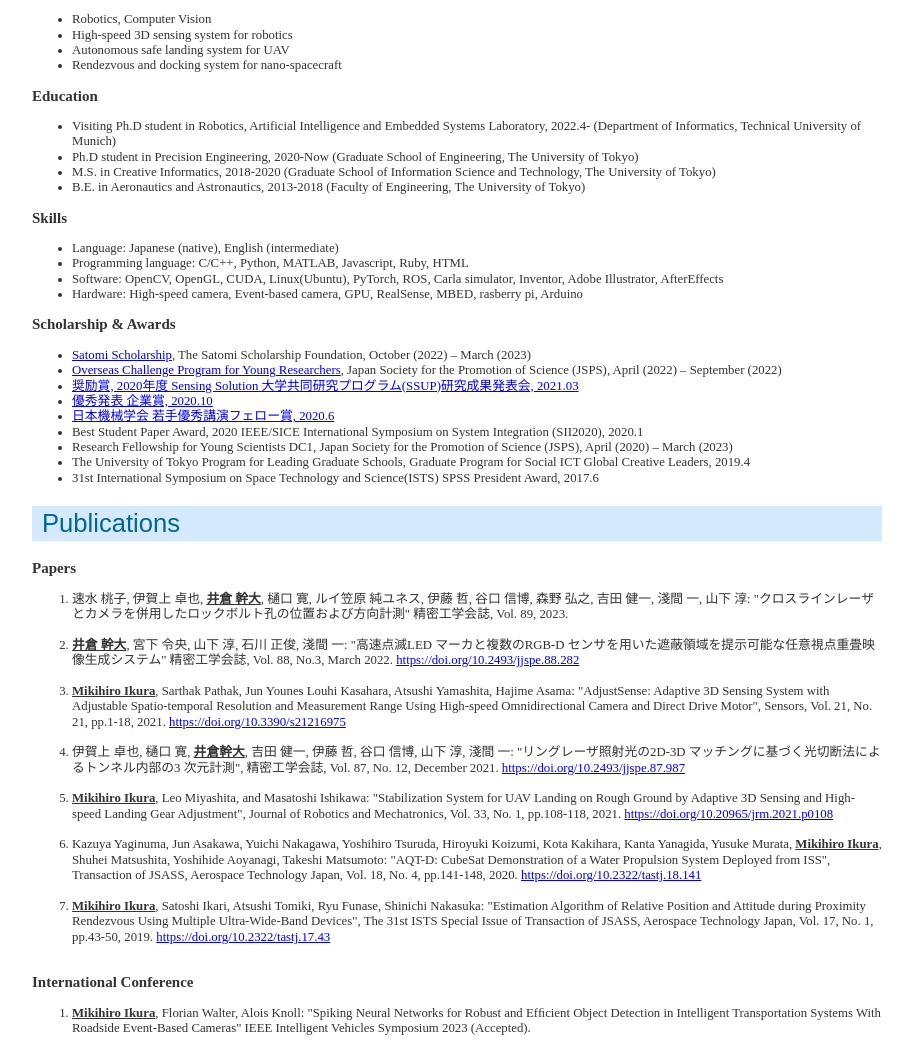
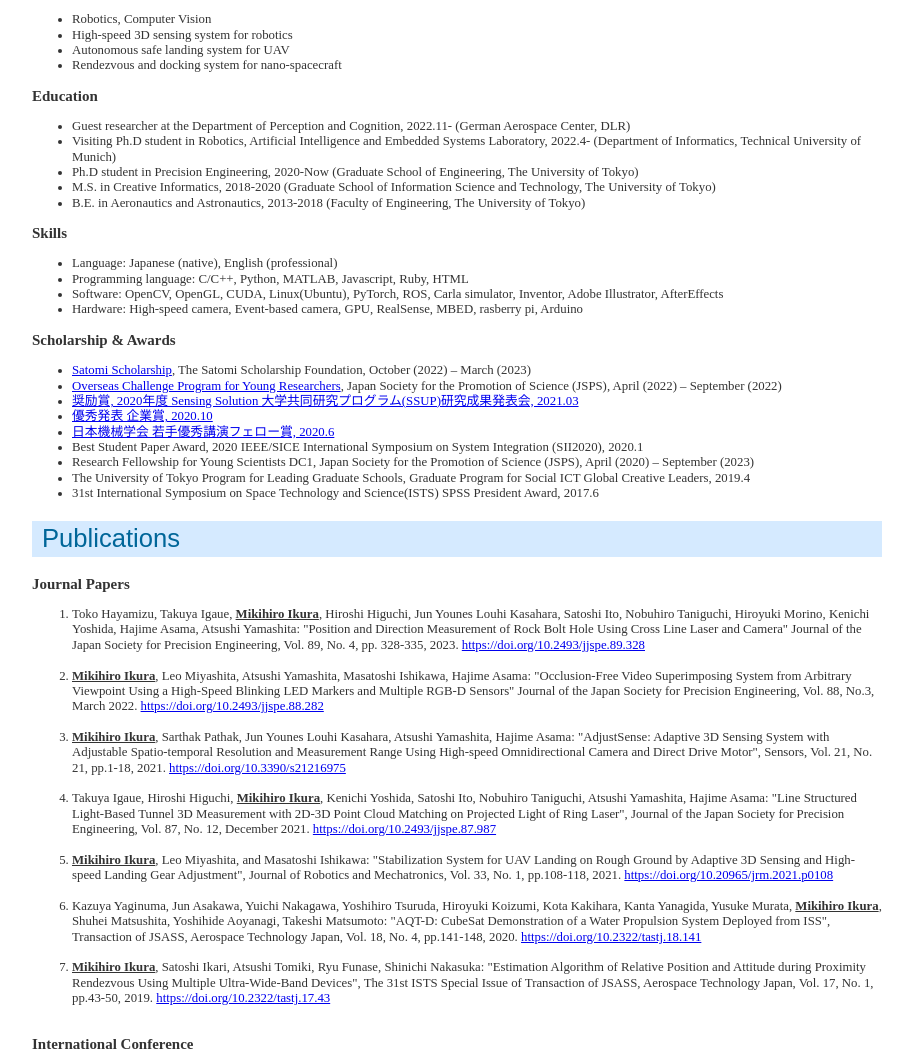
Before and after one commit to mikihiroikura/mikihiroikura.github.io, a plain HTML site: page index.html in a window 1280 px wide. Shown: the part 465-1514 px from the top of the page, without its empty margins (183-1096 px from the left). Drawn offline with Linux system fonts and the light colour scheme.

Commit message:
change to english, etc

```diff
--- a/index.html
+++ b/index.html
@@ -49,6 +49,7 @@
 
       <h3>Education</h3>
       <ul>
+        <li>Guest researcher at the Department of Perception and Cognition, 2022.11- (German Aerospace Center, DLR)</li>
         <li>Visiting Ph.D student in Robotics, Artificial Intelligence and Embedded Systems Laboratory, 2022.4- (Department of Informatics, Technical University of Munich)</li>
         <li>Ph.D student in Precision Engineering, 2020-Now (Graduate School of Engineering, The University of Tokyo)</li>
         <li>M.S. in Creative Informatics, 2018-2020 (Graduate School of Information Science and Technology, The University of Tokyo)</li>
@@ -57,7 +58,7 @@
 
       <h3>Skills</h3>
       <ul>
-        <li>Language: Japanese (native), English (intermediate)</li>
+        <li>Language: Japanese (native), English (professional)</li>
         <li>Programming language: C/C++, Python, MATLAB, Javascript, Ruby, HTML</li>
         <li>Software: OpenCV, OpenGL, CUDA, Linux(Ubuntu), PyTorch, ROS, Carla simulator, Inventor, Adobe Illustrator, AfterEffects</li>
         <li>Hardware: High-speed camera, Event-based camera, GPU, RealSense, MBED, rasberry pi, Arduino</li>
@@ -71,22 +72,23 @@
         <li><a href="static/Award_0925_1.pdf">優秀発表 企業賞, 2020.10</a></li>
         <li><a href="https://www.jsme.or.jp/archive/award/shou6-19.pdf">日本機械学会 若手優秀講演フェロー賞, 2020.6</a></li>
         <li>Best Student Paper Award, 2020 IEEE/SICE International Symposium on System Integration (SII2020), 2020.1</li>
-        <li>Research Fellowship for Young Scientists DC1, Japan Society for the Promotion of Science (JSPS), April (2020) – March (2023)</li>
+        <li>Research Fellowship for Young Scientists DC1, Japan Society for the Promotion of Science (JSPS), April (2020) – September (2023)</li>
         <li>The University of Tokyo Program for Leading Graduate Schools, Graduate Program for Social ICT Global Creative Leaders, 2019.4</li>
         <li>31st International Symposium on Space Technology and Science(ISTS) SPSS President Award, 2017.6</li>
       </ul>
 
 
       <div class="title" id="pubs"> Publications </div>
-      <h3>Papers</h3>
+      <h3>Journal Papers</h3>
       <ol>
-        <li>速水 桃子, 伊賀上 卓也, <u><b>井倉 幹大</b></u>, 樋口 寛, ルイ笠原 純ユネス, 伊藤 哲, 谷口 信博, 森野 弘之, 吉田 健一, 淺間 一, 山下 淳:
-          "クロスラインレーザとカメラを併用したロックボルト孔の位置および方向計測"
-          精密工学会誌, Vol. 89, 2023.
+        <li>Toko Hayamizu, Takuya Igaue, <u><b>Mikihiro Ikura</b></u>, Hiroshi Higuchi, Jun Younes Louhi Kasahara, Satoshi Ito, Nobuhiro Taniguchi, Hiroyuki Morino, Kenichi Yoshida, Hajime Asama, Atsushi Yamashita:
+          "Position and Direction Measurement of Rock Bolt Hole Using Cross Line Laser and Camera"
+          Journal of the Japan Society for Precision Engineering, Vol. 89, No. 4, pp. 328-335, 2023.
+          <a href="https://doi.org/10.2493/jjspe.89.328">https://doi.org/10.2493/jjspe.89.328</a>
         </li><br>
-        <li><u><b>井倉 幹大</b></u>, 宮下 令央, 山下 淳, 石川 正俊, 淺間 一:
-          "高速点滅LED マーカと複数のRGB-D センサを用いた遮蔽領域を提示可能な任意視点重畳映像生成システム"
-          精密工学会誌, Vol. 88, No.3, March 2022.
+        <li><u><b>Mikihiro Ikura</b></u>, Leo Miyashita, Atsushi Yamashita, Masatoshi Ishikawa, Hajime Asama:
+          "Occlusion-Free Video Superimposing System from Arbitrary Viewpoint Using a High-Speed Blinking LED Markers and Multiple RGB-D Sensors"
+          Journal of the Japan Society for Precision Engineering, Vol. 88, No.3, March 2022.
           <a href="https://doi.org/10.2493/jjspe.88.282">https://doi.org/10.2493/jjspe.88.282</a>
         </li><br>
         <li><b><u>Mikihiro Ikura</u></b>, Sarthak Pathak, Jun Younes Louhi Kasahara, Atsushi Yamashita, Hajime Asama:
@@ -95,9 +97,9 @@
           Sensors, Vol. 21, No. 21, pp.1-18, 2021.
           <a href="https://doi.org/10.3390/s21216975">https://doi.org/10.3390/s21216975</a>
         </li><br>
-        <li>伊賀上 卓也, 樋口 寛, <u><b>井倉幹大</b></u>, 吉田 健一, 伊藤 哲, 谷口 信博, 山下 淳, 淺間 一:
-          "リングレーザ照射光の2D-3D マッチングに基づく光切断法によるトンネル内部の3 次元計測",
-          精密工学会誌, Vol. 87, No. 12, December 2021.
+        <li>Takuya Igaue, Hiroshi Higuchi, <u><b>Mikihiro Ikura</b></u>, Kenichi Yoshida, Satoshi Ito, Nobuhiro Taniguchi, Atsushi Yamashita, Hajime Asama:
+          "Line Structured Light-Based Tunnel 3D Measurement with 2D-3D Point Cloud Matching on Projected Light of Ring Laser",
+          Journal of the Japan Society for Precision Engineering, Vol. 87, No. 12, December 2021.
           <a href="https://doi.org/10.2493/jjspe.87.987">https://doi.org/10.2493/jjspe.87.987</a>
         </li><br>
         <li><b><u>Mikihiro Ikura</u></b>, Leo Miyashita, and Masatoshi Ishikawa:
@@ -125,7 +127,7 @@
         <li><b><u>Mikihiro Ikura</u></b>, Florian Walter, Alois Knoll:
           "Spiking Neural Networks for Robust and Efﬁcient Object Detection in
           Intelligent Transportation Systems With Roadside Event-Based Cameras"
-          IEEE Intelligent Vehicles Symposium 2023 (Accepted).
+          IEEE Intelligent Vehicles Symposium 2023, June 2023.
         </li><br>
         <li><b><u>Mikihiro Ikura</u></b>, Sarthak Pathak, Atsushi Yamashita, Hajime Asama:
           "Polynomial-fitting Based Calibration for an Active 3D Sensing System Using Dynamic Light Section Method",
```
